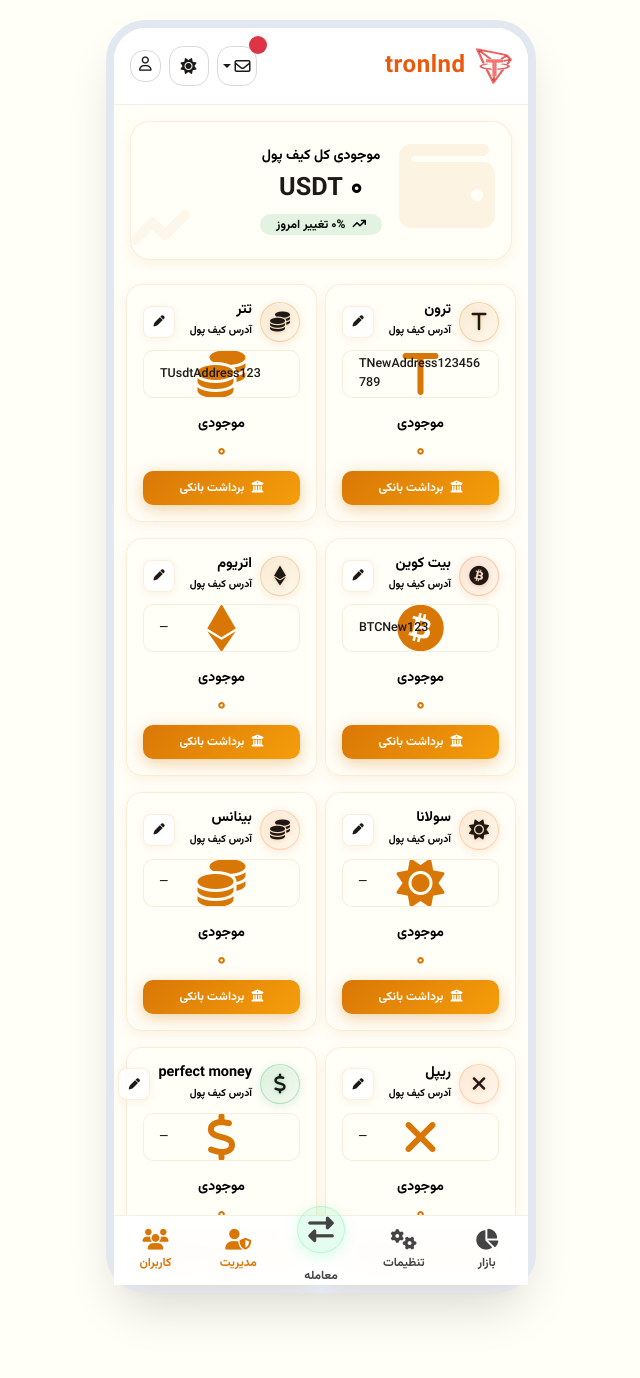
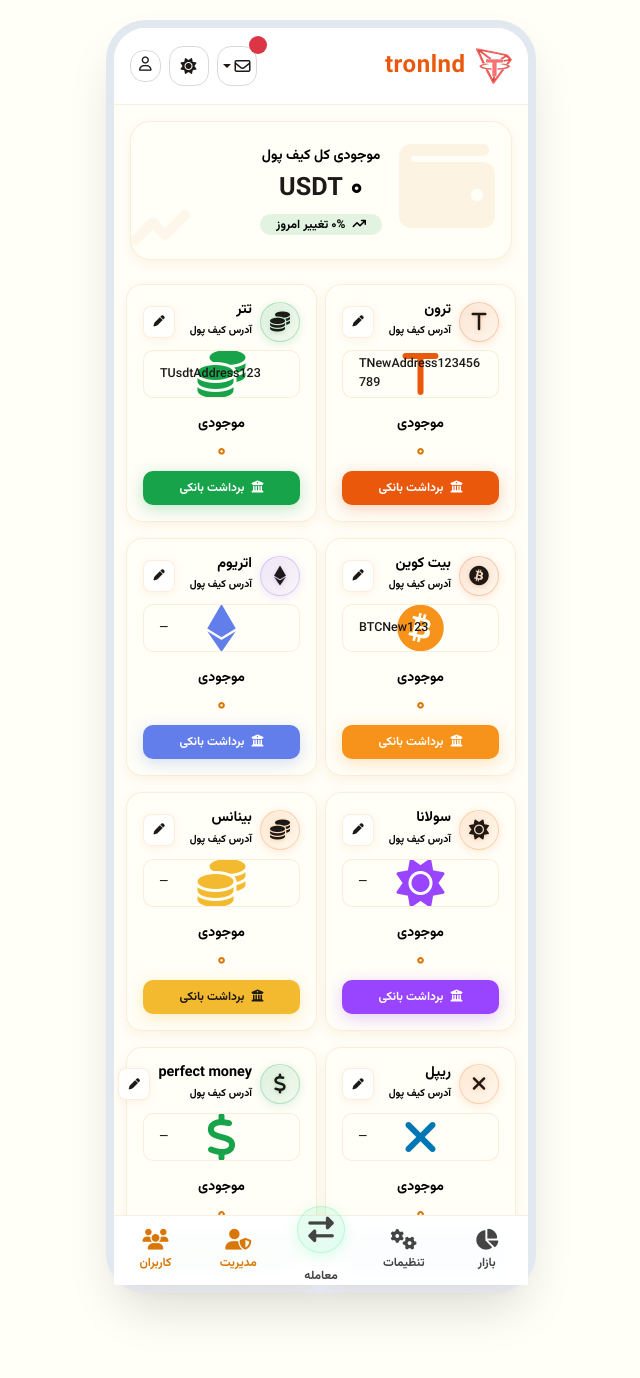
Before and after one commit to joyandeh/vip, a Django app: page /accounts/wallet/ in a window 1280 px wide. Shown: the whole page, without its empty margins (319-959 px from the left). Run offline with Django 5.2, Linux system fonts and the light colour scheme; a user stored in the database is signed in; some libraries are stand-ins or nearby versions.

Commit message:
11 shahrivar

```diff
--- a/accounts/templates/accounts/wallet.html
+++ b/accounts/templates/accounts/wallet.html
@@ -61,7 +61,7 @@
                      id="address-display-{{ asset.id }}">
                     <!-- Watermark icon -->
                     <div class="position-absolute top-50 start-50 translate-middle opacity-10" style="z-index:-1; pointer-events:none;">
-                        <i class="{{ asset.icon }}" style="font-size: 3rem; color: var(--accent-cyan);"></i>
+                        <i class="{{ asset.icon }}" style="font-size: 3rem; color: {{ asset.watermark_color }};"></i>
                     </div>
                     {{ asset.address|default:'─' }}
                 </div>
@@ -71,14 +71,16 @@
             <div class="d-flex flex-column align-items-center gap-2">
                 <div class="text-center">
                     <span class="text-custom-muted d-block small mb-1">موجودی</span>
-                    <h4 class="fw-bold mb-0 text-cyan balance-amount"
-                        style="font-size: 1.25rem; font-variant-numeric: tabular-nums; white-space: nowrap; overflow: hidden; text-overflow: ellipsis;"
+                    <h4 class="fw-bold mb-0 balance-amount"
+                        style="font-size: 1.25rem; font-variant-numeric: tabular-nums; white-space: nowrap; overflow: hidden; text-overflow: ellipsis; color: {{ asset.watermark_color }};"
                         id="balance-display-{{ asset.id }}">
                         {{ asset.balance|default:'۰' }}
                     </h4>
                 </div>
-                <a href="{% url 'sell_crypto' %}" class="btn btn-glass-primary py-2 px-4 w-100 text-center"
-                        style="font-size: 0.75rem; border-radius: 10px; white-space: nowrap;">
+                <a href="{% url 'sell_crypto' %}" class="btn py-2 px-4 w-100 text-center"
+                        style="font-size: 0.75rem; border-radius: 10px; white-space: nowrap; background: {{ asset.withdraw_bg }}; color: {{ asset.withdraw_text }}; font-weight: 700; box-shadow: 0 4px 16px {{ asset.withdraw_bg }}44; border: none;"
+                        onmouseover="this.style.filter='brightness(1.1)'; this.style.transform='translateY(-1px)'; this.style.boxShadow='0 6px 20px ' + '{{ asset.withdraw_bg }}66';"
+                        onmouseout="this.style.filter='brightness(1)'; this.style.transform='translateY(0)'; this.style.boxShadow='0 4px 16px ' + '{{ asset.withdraw_bg }}44';">
                     <i class="fa-solid fa-bank me-1"></i> برداشت بانکی
                 </a>
             </div>
@@ -222,6 +224,7 @@
     .wallet-icon[data-color="coral"] { --icon-rgb: 234, 88, 12; }      /* Coral */
     .wallet-icon[data-color="warning"] { --icon-rgb: 249, 115, 22; }   /* Orange */
     .wallet-icon[data-color="neon-green"] { --icon-rgb: 22, 163, 74; } /* Warm green */
+    .wallet-icon[data-color="purple"] { --icon-rgb: 139, 92, 246; }    /* Ethereum purple */
 
     /* Address Box - Clean Glass Input Style with watermark */
     .address-box {
@@ -359,11 +362,6 @@
     /* RTL Support for Persian */
     .text-truncate {
         max-width: 100%;
-    }
-
-    /* Watermark icon color */
-    .address-box .position-absolute i {
-        color: var(--wallet-accent) !important;
     }
 
     /* Smooth Transitions */
--- a/accounts/views.py
+++ b/accounts/views.py
@@ -97,7 +97,10 @@ def wallet(request):
         {
             'name': 'ترون',
             'icon': 'fa-solid fa-t',
-            'color': 'cyan',
+            'color': 'coral',
+            'withdraw_bg': '#EA580C',   # Coral red
+            'withdraw_text': '#FFFFFF',
+            'watermark_color': '#EA580C',
             'address': user.trx_address or '─',
             'balance': user.trx_balance,
             'address_field': 'trx_address',
@@ -107,7 +110,10 @@ def wallet(request):
         {
             'name': 'تتر',
             'icon': 'fa-solid fa-coins',
-            'color': 'cyan',
+            'color': 'green',
+            'withdraw_bg': '#16A34A',   # Warm green
+            'withdraw_text': '#FFFFFF',
+            'watermark_color': '#16A34A',
             'address': user.usdt_address or '─',
             'balance': user.usdt_balance,
             'address_field': 'usdt_address',
@@ -118,6 +124,9 @@ def wallet(request):
             'name': 'بیت کوین',
             'icon': 'fa-brands fa-bitcoin',
             'color': 'coral',
+            'withdraw_bg': '#F7931A',   # Bitcoin orange
+            'withdraw_text': '#FFFFFF',
+            'watermark_color': '#F7931A',
             'address': user.btc_address or '─',
             'balance': user.btc_balance,
             'address_field': 'btc_address',
@@ -127,7 +136,10 @@ def wallet(request):
         {
             'name': 'اتریوم',
             'icon': 'fa-brands fa-ethereum',
-            'color': 'cyan',
+            'color': 'purple',
+            'withdraw_bg': '#627EEA',   # Ethereum purple
+            'withdraw_text': '#FFFFFF',
+            'watermark_color': '#627EEA',
             'address': user.eth_address or '─',
             'balance': user.eth_balance,
             'address_field': 'eth_address',
@@ -138,6 +150,9 @@ def wallet(request):
             'name': 'سولانا',
             'icon': 'fa-solid fa-sun',
             'color': 'warning',
+            'withdraw_bg': '#9945FF',   # Solana purple
+            'withdraw_text': '#FFFFFF',
+            'watermark_color': '#9945FF',
             'address': user.sol_address or '─',
             'balance': user.sol_balance,
             'address_field': 'sol_address',
@@ -148,6 +163,9 @@ def wallet(request):
             'name': 'بینانس',
             'icon': 'fa-solid fa-coins',
             'color': 'warning',
+            'withdraw_bg': '#F3BA2F',   # BNB yellow
+            'withdraw_text': '#1C1917',
+            'watermark_color': '#F3BA2F',
             'address': user.bnb_address or '─',
             'balance': user.bnb_balance,
             'address_field': 'bnb_address',
@@ -158,6 +176,9 @@ def wallet(request):
             'name': 'ریپل',
             'icon': 'fa-solid fa-xmark',
             'color': 'warning',
+            'withdraw_bg': '#0077B5',   # XRP blue
+            'withdraw_text': '#FFFFFF',
+            'watermark_color': '#0077B5',
             'address': user.xrp_address or '─',
             'balance': user.xrp_balance,
             'address_field': 'xrp_address',
@@ -168,6 +189,9 @@ def wallet(request):
             'name': 'perfect money',
             'icon': 'fa-solid fa-dollar-sign',
             'color': 'neon-green',
+            'withdraw_bg': '#16A34A',   # Warm green
+            'withdraw_text': '#FFFFFF',
+            'watermark_color': '#16A34A',
             'address': user.pm_address or '─',
             'balance': user.pm_balance,
             'address_field': 'pm_address',
--- a/transactions/templates/transactions/sell_crypto.html
+++ b/transactions/templates/transactions/sell_crypto.html
@@ -73,7 +73,7 @@
             </div>
 
             <div class="mb-3">
-                <label class="form-label text-custom-muted small">هش تراکنش (TX Hash) <span class="text-danger">*</span></label>
+                <label class="form-label text-custom-muted small">هش تراکنش (TX Hash) <span class="text-muted">(اختیاری)</span></label>
                 {{ form.tx_hash }}
                 {% if form.tx_hash.errors %}
                     <div class="text-danger small">{{ form.tx_hash.errors }}</div>
```
Also changed, not shown: transactions/forms.py (+6 -3 lines), db.sqlite3.
